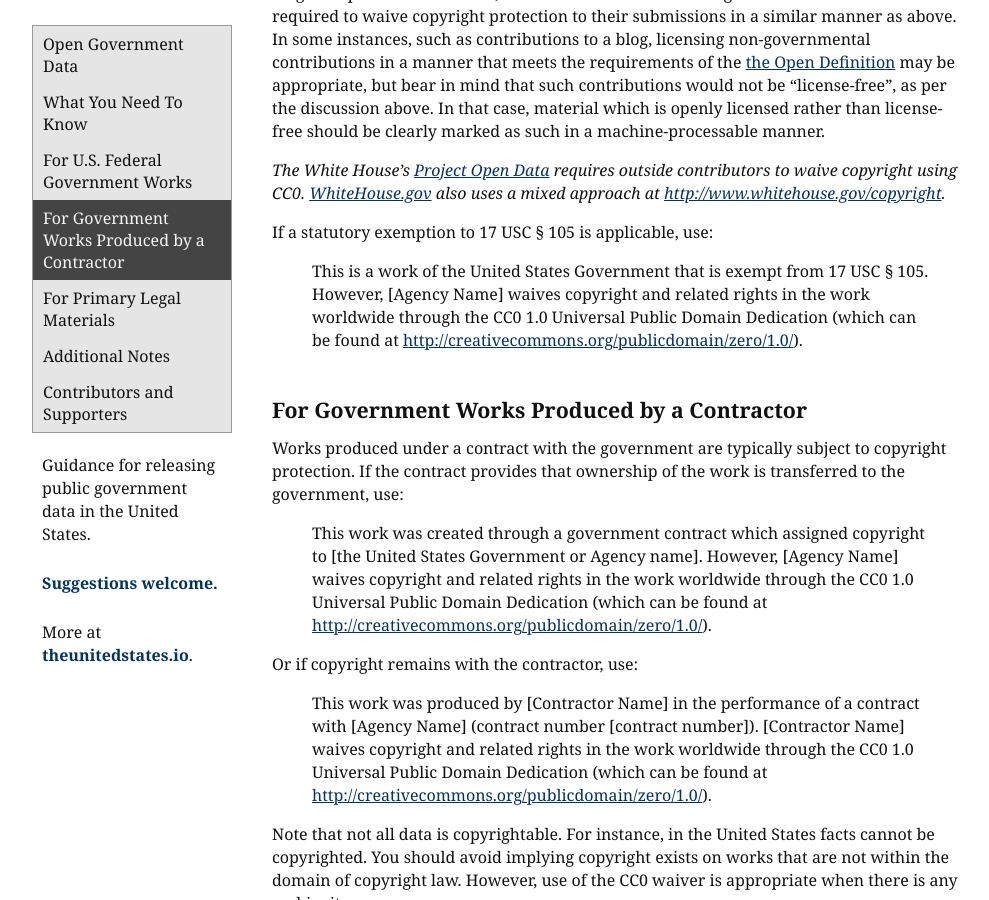
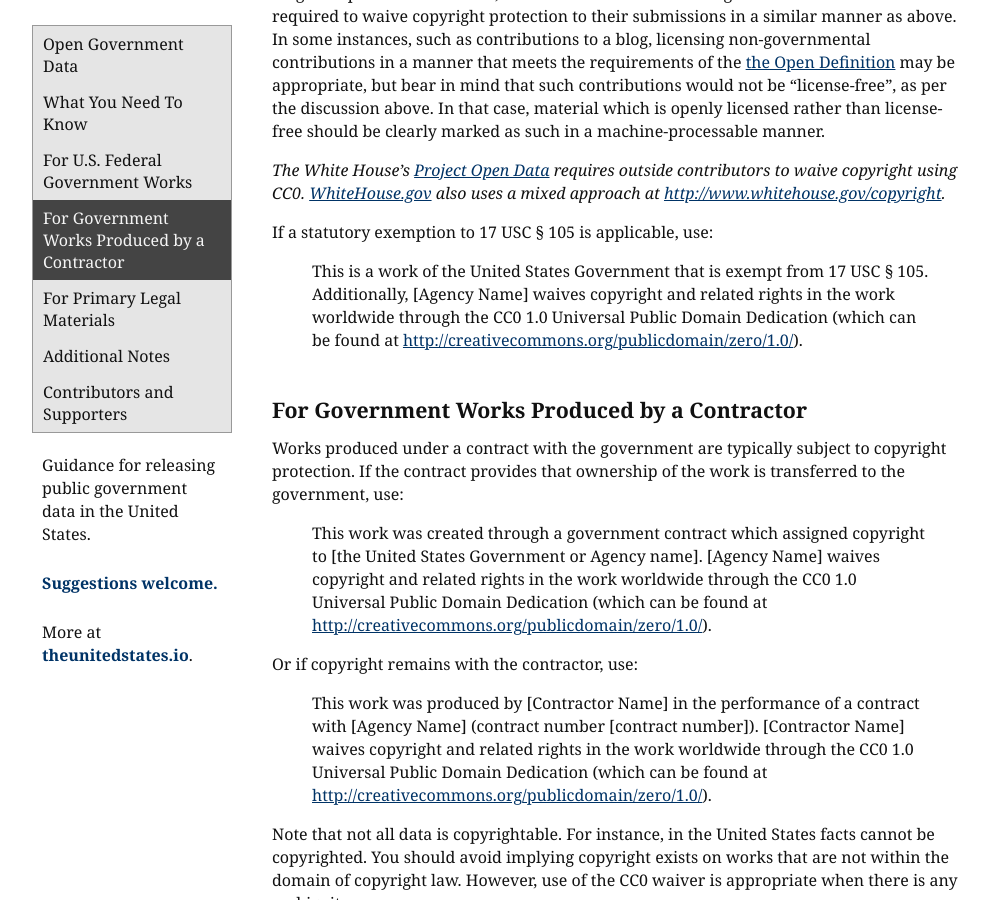
Before and after one commit to unitedstates/licensing, a Jekyll site: the page built from index.md, in a window 1280 px wide and 900 px high, scrolled down 1655 px. Shown: the whole window, without its empty margins (18-1007 px from the left). Built offline with Jekyll 4.4.1, drawn with Linux system fonts in a browser that asks for light colours; nearby versions of some CDN libraries; some web fonts are replaced.

Commit message:
Change However's in license text when they are not needed, by @mwweinberg

```diff
--- a/index.md
+++ b/index.md
@@ -44,13 +44,13 @@ When mixing government and non-government works, such as on an official governme
 
 If a statutory exemption to 17 USC § 105 is applicable, use:
 
-> This is a work of the United States Government that is exempt from 17 USC § 105. However, [Agency Name] waives copyright and related rights in the work worldwide through the CC0 1.0 Universal Public Domain Dedication (which can be found at [http://creativecommons.org/publicdomain/zero/1.0/](http://creativecommons.org/publicdomain/zero/1.0/)).
+> This is a work of the United States Government that is exempt from 17 USC § 105. Additionally, [Agency Name] waives copyright and related rights in the work worldwide through the CC0 1.0 Universal Public Domain Dedication (which can be found at [http://creativecommons.org/publicdomain/zero/1.0/](http://creativecommons.org/publicdomain/zero/1.0/)).
 
 #### For Government Works Produced by a Contractor
 
 Works produced under a contract with the government are typically subject to copyright protection. If the contract provides that ownership of the work is transferred to the government, use:
 
-> This work was created through a government contract which assigned copyright to [the United States Government or Agency name]. However, [Agency Name] waives copyright and related rights in the work worldwide through the CC0 1.0 Universal Public Domain Dedication (which can be found at [http://creativecommons.org/publicdomain/zero/1.0/](http://creativecommons.org/publicdomain/zero/1.0/)).
+> This work was created through a government contract which assigned copyright to [the United States Government or Agency name]. [Agency Name] waives copyright and related rights in the work worldwide through the CC0 1.0 Universal Public Domain Dedication (which can be found at [http://creativecommons.org/publicdomain/zero/1.0/](http://creativecommons.org/publicdomain/zero/1.0/)).
 
 Or if copyright remains with the contractor, use:
 
```
